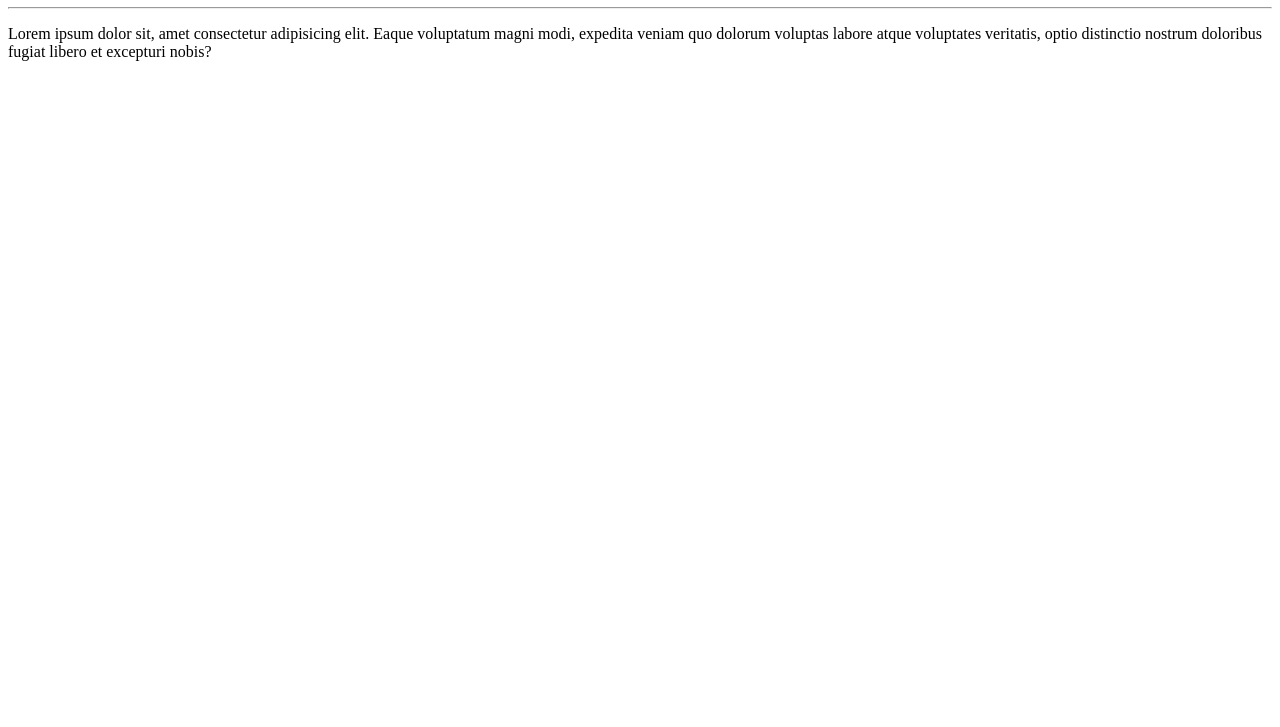
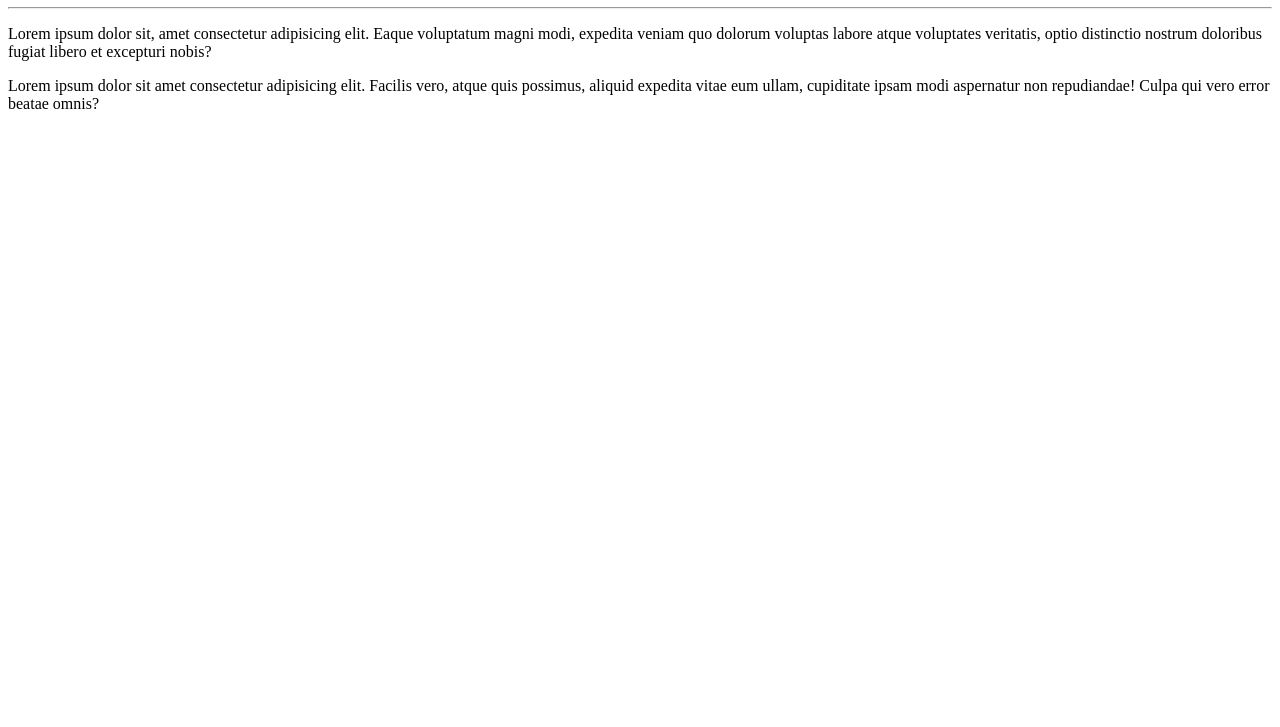
Before and after one commit to PauloRSantana/Ola-Mundo, a plain HTML site: page site-exemplo/index.html in a window 1280 px wide. Shown: the part 73-800 px from the top of the page. Drawn offline with Linux system fonts and the light colour scheme.

Commit message:
adicionei um parágrafo

```diff
--- a/site-exemplo/index.html
+++ b/site-exemplo/index.html
@@ -10,5 +10,9 @@
     <hr>
 
     <p>Lorem ipsum dolor sit, amet consectetur adipisicing elit. Eaque voluptatum magni modi, expedita veniam quo dolorum voluptas labore atque voluptates veritatis, optio distinctio nostrum doloribus fugiat libero et excepturi nobis?</p>
+
+    <p>Lorem ipsum dolor sit amet consectetur adipisicing elit. Facilis vero, atque quis possimus, aliquid expedita vitae eum ullam, cupiditate ipsam modi aspernatur non repudiandae! Culpa qui vero error beatae omnis?</p>
+
+
 </body>
 </html>
```
